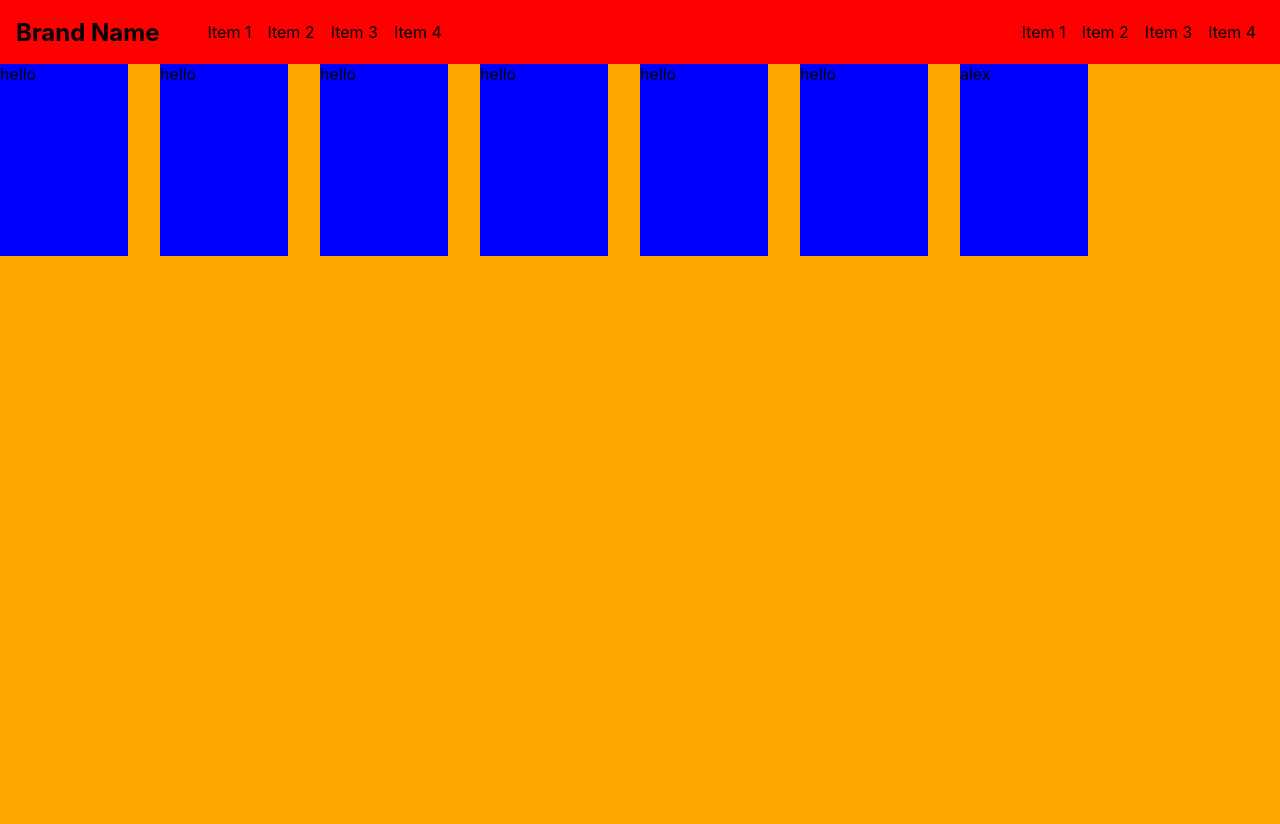
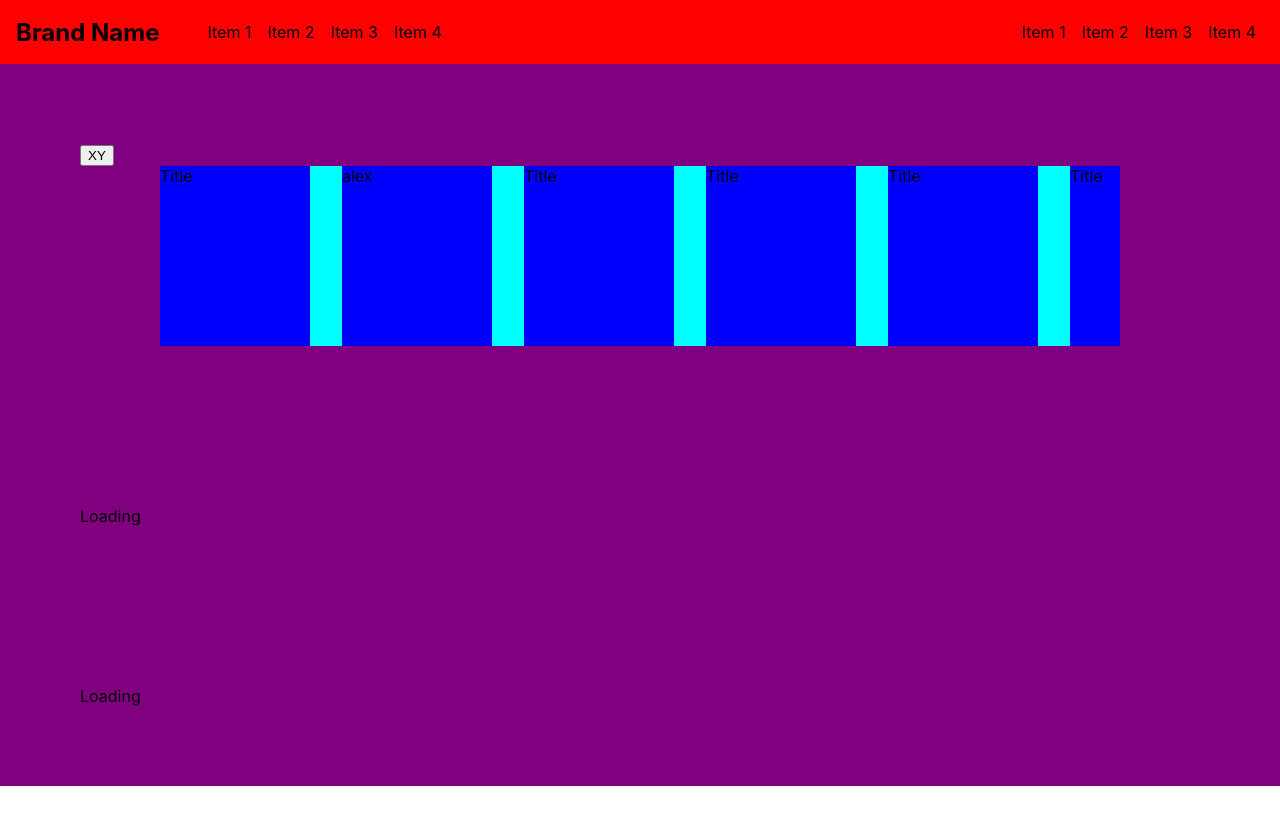
Before and after one commit to stizout/netbooks, a React (Create React App) app: page / in a window 1280 px wide. Shown: the top 824 px of the page. After the commit the page ends 800 px from the top, so only its background shows below. Built offline with nearby package versions, Linux system fonts and the light colour scheme.

Commit message:
integrate slider

```diff
--- a/src/App.css
+++ b/src/App.css
@@ -7,3 +7,8 @@
 ul {
   list-style-type: none;
 }
+
+.row {
+  padding: 5rem;
+  overflow: hidden;
+}
--- a/src/App.js
+++ b/src/App.js
@@ -1,18 +1,61 @@
-import React from 'react';
+import React, { Component } from 'react';
 import Navbar from './components/Navbar';
 import Row from './components/row';
 import './App.css';
-function App() {
+class App extends Component {
+  constructor() {
+    super();
+    this.state = {
+      books: [
+        { id: 1, title: 'Title', img: 'img' },
+        { id: 1, title: 'alex', img: 'img' },
+        { id: 1, title: 'Title', img: 'img' },
+        { id: 1, title: 'Title', img: 'img' },
+        { id: 1, title: 'Title', img: 'img' },
+        { id: 1, title: 'Title', img: 'img' },
+        { id: 1, title: 'Title', img: 'img' },
+        { id: 1, title: 'Title', img: 'img' },
+        { id: 1, title: 'Title', img: 'img' },
+        { id: 1, title: 'Title', img: 'img' },
+        { id: 1, title: 'Title', img: 'img' },
+        { id: 1, title: 'Title', img: 'img' },
+        { id: 1, title: 'Title', img: 'img' },
+        { id: 1, title: 'Title', img: 'img' },
+        { id: 1, title: 'Title', img: 'img' },
+      ],
+      translateX: 0,
+    };
+  }
+
+  handleTranslate = (amount) => {
+    const { translateX } = this.state;
+    if (amount === 0) {
+      console.log('reset', amount);
+      return this.setState({ translateX: amount });
+    }
+    const translationAmount = translateX - amount;
+    console.log('state', translateX);
+    this.setState({ translateX: translationAmount });
+  };
+  render() {
+    const { translateX, books } = this.state;
     return (
       <div>
         <Navbar />
         <main className='container'>
-        <div style={{ backgroundColor: 'orange', height: '1000px' }}>
+          <div className='row'>
+            <Row handleTranslate={this.handleTranslate} translateX={translateX} books={books} />
+          </div>
+          <div className='row'>
+            <Row />
+          </div>
+          <div className='row'>
             <Row />
           </div>
         </main>
       </div>
     );
   }
+}
 
 export default App;
--- a/src/components/css/row.css
+++ b/src/components/css/row.css
@@ -1,6 +1,6 @@
 .book {
-  height: 12rem;
-  width: 8rem;
+  height: 180px;
+  min-width: 150px;
   background-color: blue;
   margin: 0 1rem;
 }
@@ -8,3 +8,14 @@
 .book:first-child {
   margin-left: 0;
 }
+
+.book-container {
+  overflow: hidden;
+  position: relative;
+  background-color: aqua;
+  margin: 0 5rem;
+}
+
+.translateDiv {
+  transform: translateX(-500px);
+}
--- a/src/components/row.js
+++ b/src/components/row.js
@@ -5,24 +5,41 @@ export default class row extends Component {
   constructor() {
     super();
     this.state = {
-      books: [
-        { id: 1, title: 'Title', img: 'img' },
-        { id: 1, title: 'Title', img: 'img' },
-        { id: 1, title: 'Title', img: 'img' },
-        { id: 1, title: 'Title', img: 'img' },
-        { id: 1, title: 'Title', img: 'img' },
-        { id: 1, title: 'Title', img: 'img' },
-      ],
+      count: 0,
     };
   }
+
+  determineTranslate = () => {
+    const { count } = this.state;
+    const { books, handleTranslate } = this.props;
+    console.log(count, books.length / 5);
+    if (count > books.length / 5) {
+      handleTranslate(0);
+      return this.setState({ count: 0 });
+    }
+    handleTranslate(500);
+    this.setState({ count: count + 1 });
+  };
   render() {
-    const { books } = this.state;
+    const { handleTranslate, translateX, books } = this.props;
+
+    if (books == null) {
+      return 'Loading';
+    }
+
     return (
-      <div className='flex'>
-        {books.map(() => (
-          <div className='book'>hello</div>
-        ))}
-        <div className='book'>alex</div>
+      <div>
+        <button onClick={() => this.determineTranslate()}>XY</button>
+        <div className='flex book-container'>
+          <div
+            className={`flex`}
+            style={{ transform: `translateX(${translateX}px)`, transitionDuration: '1s' }}
+          >
+            {books.map((book) => (
+              <div className='book'>{book.title}</div>
+            ))}
+          </div>
+        </div>
       </div>
     );
   }
```
Lines whose indentation alone changed are shown as unchanged.
